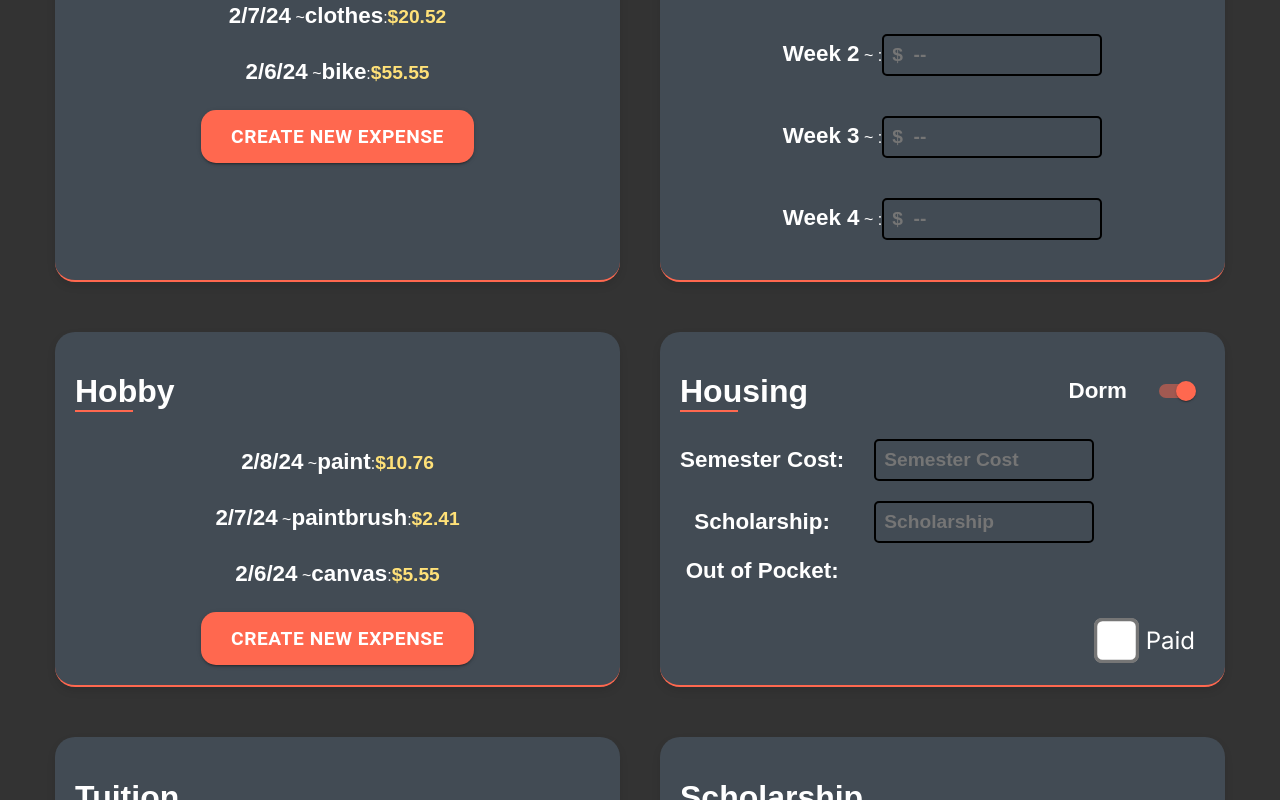
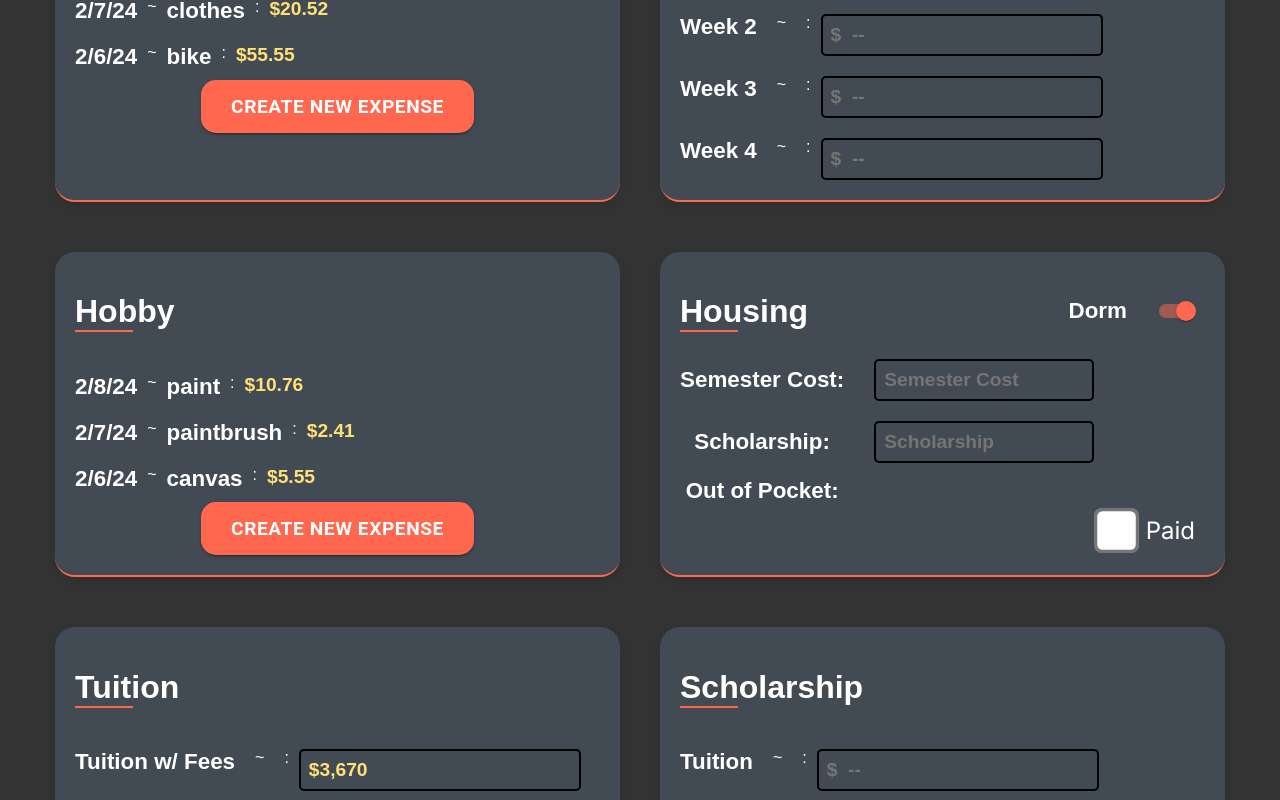
Before and after one commit to cspearmint/bud-jet, a React (Create React App) app in the folder budjet/: page /main in a window 1280 px wide. Shown: the part 800-1600 px from the top of the page. Built offline with nearby package versions, Linux system fonts and the light colour scheme.

Commit message:
added create new expense compnent

```diff
--- a/budjet/src/components/main.css
+++ b/budjet/src/components/main.css
@@ -164,10 +164,13 @@
   width: 11%;
 }
 
+.category-item {
+  display: flex;
+  align-items: flex-start; /* Align items to the left */
+  gap: 10px; /* Adjust as needed */
+  padding-top: 20px;
+}
 
-.category-item {
-  margin: 15px 0;
-}
 
 .categories-container {
   display: flex;
@@ -208,13 +211,15 @@
   font-size: 1.4rem;
 }
 
-/* groceries catgeory */
-.groceries-date {
+
+/* groceries, tuition, scholarship catgeory */
+.groceries-date, .tuition-date, .scholarship-date {
   font-weight: bold;
   font-size: 1.4rem;
+  margin-right: 10px;
 }
 
-.groceries-value {
+.groceries-value, .tuition-value, .scholarship-value {
   font-size: 1.2rem;
   font-weight: bold;
   color: #FFE178;
@@ -222,27 +227,14 @@
   border: 2px solid black;
   border-radius: 5px;
   padding: 8px;
-  width: 200px;
-  margin: 5px 0;
+  width: auto;
 }
 
-/*housing, tuition, scholarship*/
-.housing-date, .tuition-date, .scholarship-date {
+.category-name {
   font-weight: bold;
   font-size: 1.4rem;
-}
-
-.tuition-value, .scholarship-value {
-  font-size: 1.2rem;
-  font-weight: bold;
-  color: #FFE178;
-  background-color: transparent;
-  border: 2px solid black;
-  border-radius: 5px;
-  padding: 8px;
-  width: 200px;
-  margin: 5px 0;
-  padding-right: 20px;
+  color: #ccc;
+  display: inline;
 }
 
 
@@ -333,3 +325,32 @@
 .create-btn:hover {
   background-color: #F47C7C;
 }
+
+/*expense card*/
+.card-backdrop {
+  position: fixed;
+  top: 0;
+  left: 0;
+  width: 100%;
+  height: 100%;
+  background-color: rgba(0, 0, 0, 0.5);
+  z-index: 1000;
+  display: flex;
+  justify-content: center;
+  align-items: center;
+}
+
+.card {
+  background-color: #424B54;
+  padding: 20px;
+  border-radius: 8px;
+  z-index: 1001;
+  box-shadow: 0 4px 8px rgba(0, 0, 0, 0.1);
+  max-width: 500px;
+  width: 90%;
+}
+
+.card label {
+  display: flex;
+  flex-direction: column;
+}
--- a/budjet/src/components/main.js
+++ b/budjet/src/components/main.js
@@ -3,6 +3,37 @@ import { Link } from 'react-router-dom';
 import Button from '@mui/material/Button';
 import Switch from '@mui/material/Switch';
 import './main.css';
+
+function ExpenseCard({ isOpen, onClose, onSave }) {
+  const [name, setName] = useState('');
+  const [date, setDate] = useState('');
+  const [amount, setAmount] = useState('');
+
+  if (!isOpen) return null;
+
+  return (
+    <div className="card-backdrop">
+      <div className="card">
+        <h2>Create New Expense</h2>
+        <label>
+          Name of Expense:
+          <input type="text" value={name} onChange={(e) => setName(e.target.value)} />
+        </label>
+        <label>
+          Date of Expense:
+          <input type="date" value={date} onChange={(e) => setDate(e.target.value)} />
+        </label>
+        <label>
+          Amount:
+          <input type="text" value={amount} onChange={(e) => setAmount(e.target.value)} />
+        </label>
+        <button onClick={() => onSave(name, date, amount)}>Save Expense</button>
+        <button onClick={onClose}>Cancel</button>
+      </div>
+    </div>
+  );
+}
+
 
 function Category({ categoryName, items }) {
   const [dormChecked, setDormChecked] = useState(true);
@@ -66,6 +97,22 @@ function Category({ categoryName, items }) {
     setData(newData);
   };
 
+    // card function
+  const [isCardOpen, setIsCardOpen] = useState(false);
+  const handleOpenCard = () => {
+    setIsCardOpen(true);
+  };
+  const handleCloseCard = () => {
+    setIsCardOpen(false);
+  };
+
+  // saves the new expense?
+  const handleSaveExpense = (name, date, amount) => {
+    console.log("Saving Expense:", name, date, amount);
+    handleCloseCard();
+  };
+
+
   return (
     <div className={`${categoryName} category-container`}>
       <h1 className={`${categoryName}-header`}>{categoryName.charAt(0).toUpperCase() + categoryName.slice(1)}</h1>
@@ -92,8 +139,11 @@ function Category({ categoryName, items }) {
         </div>
       ))}
       {(categoryName === 'disposable' || categoryName === 'hobby') && (
-        <Link to="./home.js" className="link-button">
-          <Button variant="contained" style={{
+        <>
+        <Button
+          onClick={handleOpenCard}
+          variant="contained"
+          style={{
             backgroundColor: '#FF684F',
             color: 'white',
             padding: '10px 30px',
@@ -104,12 +154,18 @@ function Category({ categoryName, items }) {
             cursor: 'pointer',
             alignSelf: 'center',
             '&:hover': {
-              backgroundColor: '#F47C7C',
-            },
-          }}>
-            Create New Expense
-          </Button>
-        </Link>
+            backgroundColor: '#F47C7C',
+          }}
+        }
+        >
+          Create New Expense
+        </Button>
+        <ExpenseCard
+          isOpen={isCardOpen}
+          onClose={handleCloseCard}
+          onSave={handleSaveExpense}
+        />
+      </>
       )}
       {categoryName === 'housing' && (
         renderHousing()
```
